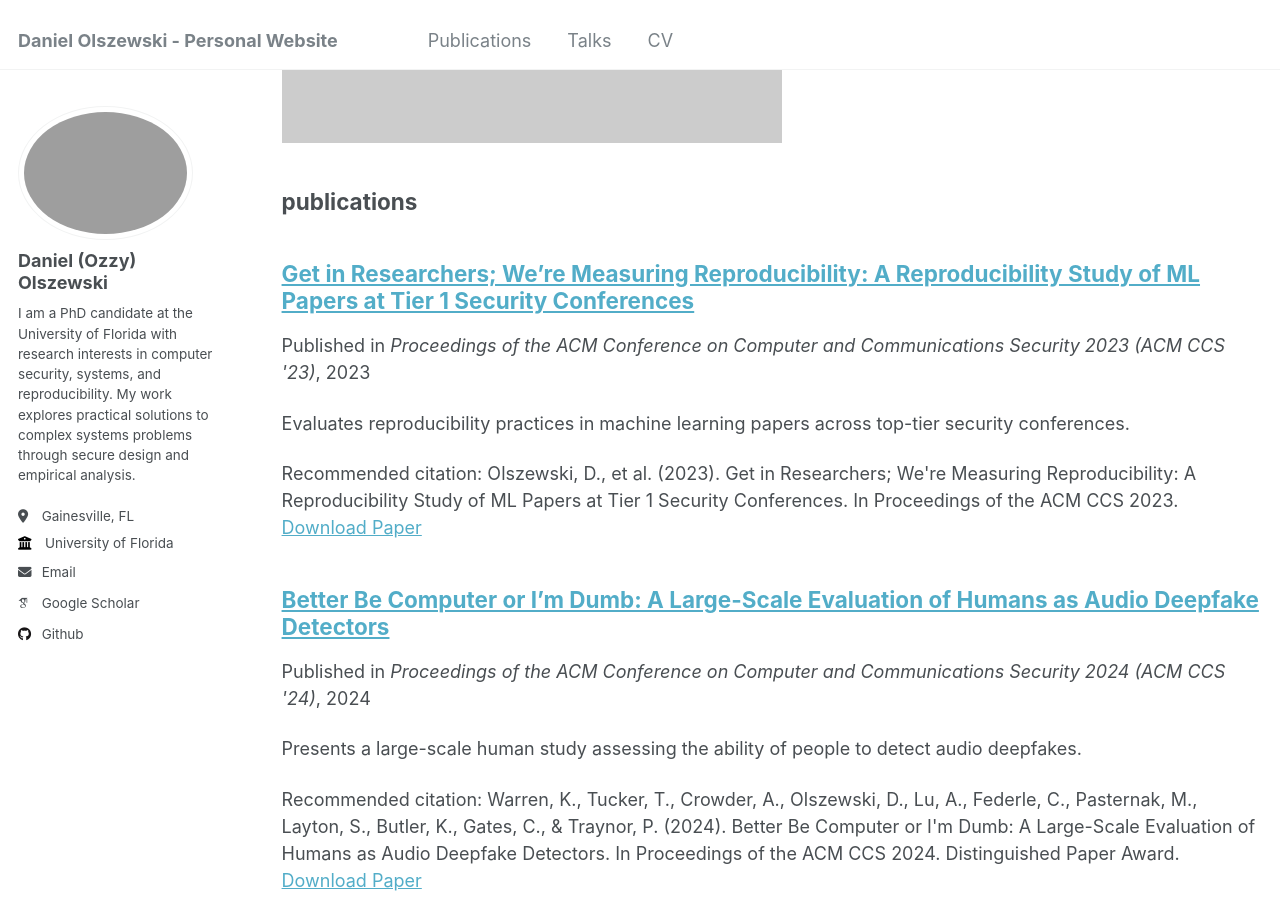
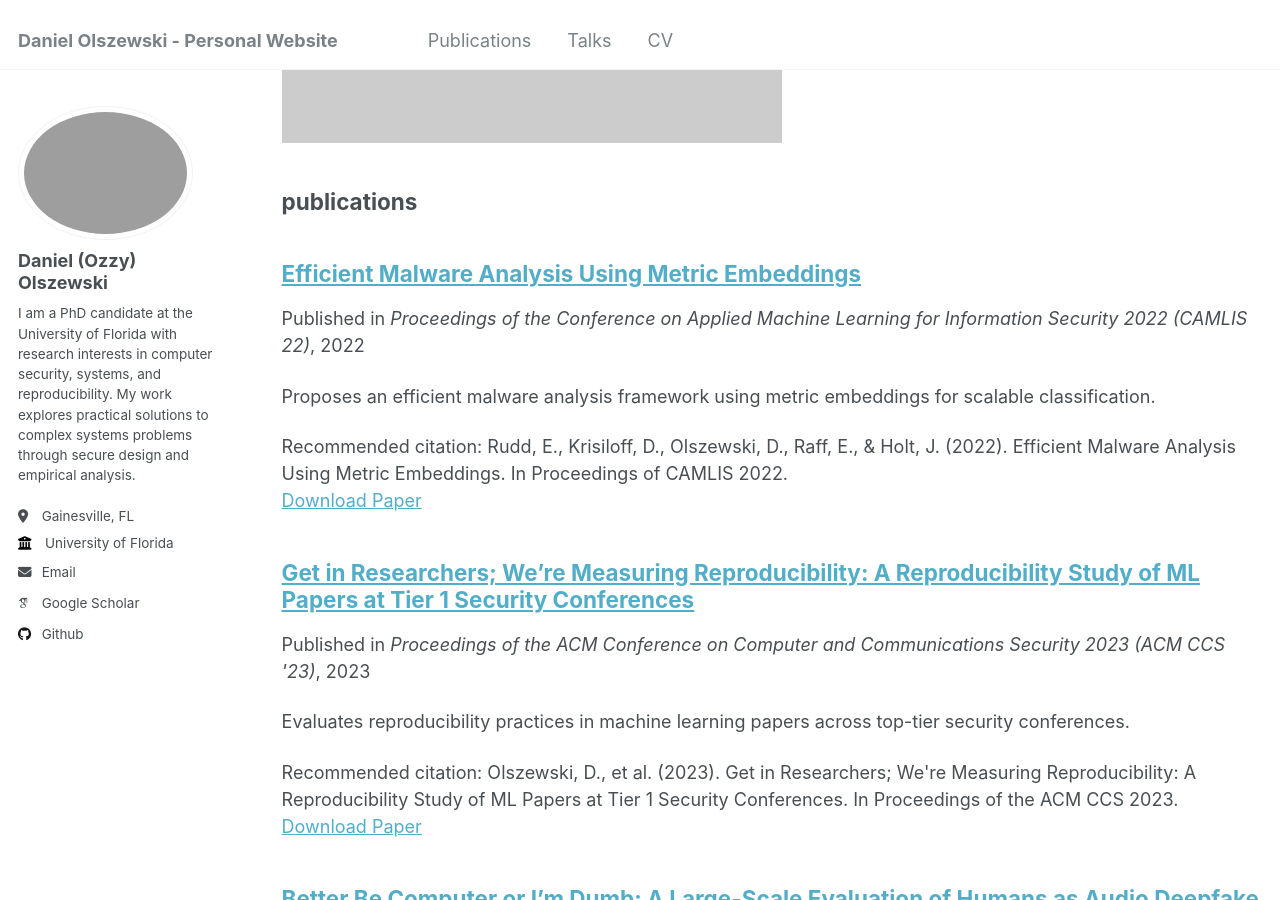
Before and after one commit to dolszewskiMT/dolszewskiMT.github.io, a Jekyll site: the page built from _pages/sitemap.md, in a window 1280 px wide and 900 px high, scrolled down 3611 px. Built offline with Jekyll 4.4.1, drawn with Linux system fonts in a browser that asks for light colours; some web fonts are replaced; a file with an impossible date is left out; part of the change alters nothing that is shown.

Commit message:
Update fireeye.md

```diff
--- a/_publications/fireeye.md
+++ b/_publications/fireeye.md
@@ -3,9 +3,9 @@
 title: "Efficient Malware Analysis Using Metric Embeddings"
 collection: publications
 category: manuscripts
-permalink: /publication/metric-embeddings
+permalink: /publication/fireeye
 excerpt: "Proposes an efficient malware analysis framework using metric embeddings for scalable classification."
-date: 2022
+date: 2022-10-10
 venue: "Proceedings of the Conference on Applied Machine Learning for Information Security 2022 (CAMLIS 22)"
 paperurl: "https://dolszewskimt.github.io/files/rudd_24.pdf"
 citation: "Rudd, E., Krisiloff, D., Olszewski, D., Raff, E., & Holt, J. (2022). Efficient Malware Analysis Using Metric Embeddings. In Proceedings of CAMLIS 2022."
```
